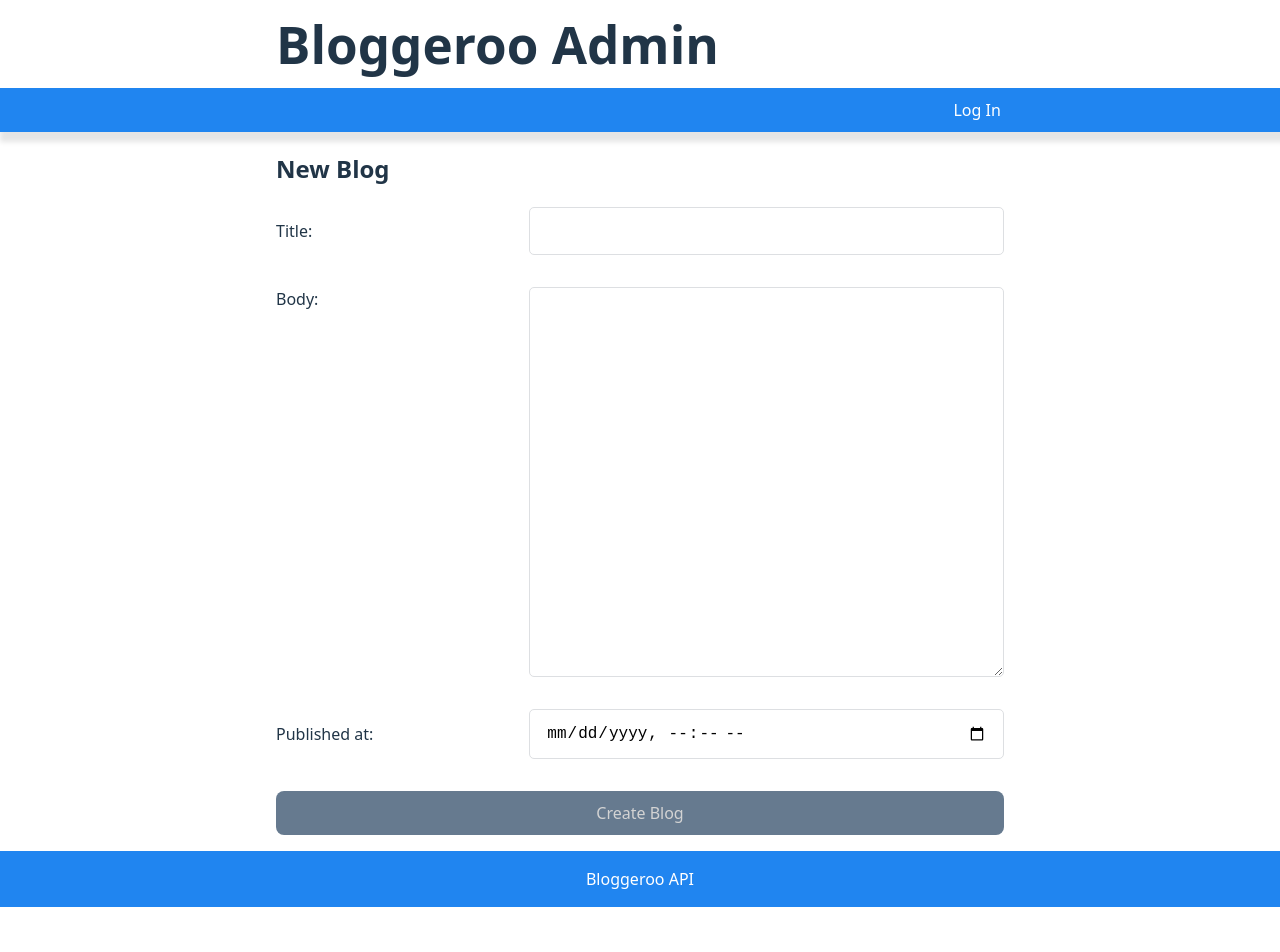
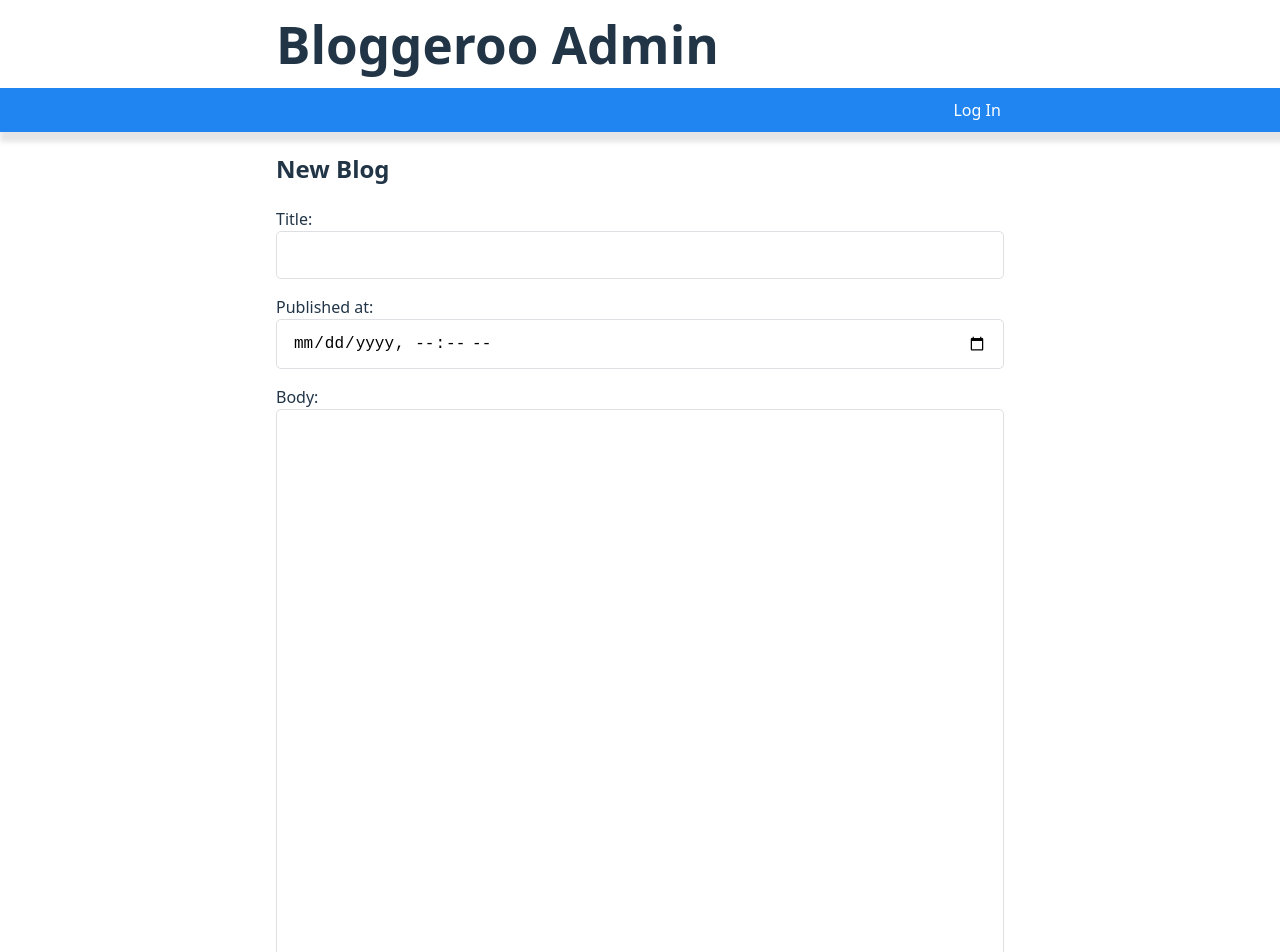
Before and after one commit to rubicon2/bloggeroo-web-client-admin, a React (Vite) app: page /blogs/new in a window 1280 px wide. Shown: the top 952 px of the page. Before the commit the page ends 907 px from the top, so only its background shows below. Built offline with nearby package versions, Linux system fonts and the light colour scheme.

Commit message:
Reformat blogForm and add onChange prop callback so a preview can be updated

```diff
--- a/src/components/blogs/blogForm.jsx
+++ b/src/components/blogs/blogForm.jsx
@@ -1,12 +1,7 @@
 import { GeneralButton } from '../styles/buttons';
-import { Form, FormRow } from '../styles/searchForm';
-import { useState } from 'react';
+import { Form, FormRow } from '../styles/blogForm';
+import { useState, useEffect } from 'react';
 import styled from 'styled-components';
-
-// Otherwise with a long blog, the label will appear comically far down.
-const BlogTextAreaLabelText = styled.div`
-  align-self: start;
-`;
 
 const BlogTextArea = styled.textarea`
   resize: vertical;
@@ -17,10 +12,14 @@ export default function BlogForm({
   initialValues,
   isFetching,
   validationErrors,
-  onSubmit,
+  // All fields are handled within this form component, but for markdown preview
+  // to get the value of body, we need to report any changes to the field values.
+  onChange = () => {},
+  onSubmit = () => {},
 }) {
   const [title, setTitle] = useState(initialValues.title);
   const [body, setBody] = useState(initialValues.body);
+
   // Cut off the .00Z at the end of a date string if it appears.
   // That stops the datetime-local from correctly displaying the existing date.
   // What an annoying quirk. Why does it not work with the .00Z, if that is part
@@ -31,6 +30,14 @@ export default function BlogForm({
     : '';
 
   const [publishedAt, setPublishedAt] = useState(publishedAtInitialValue);
+
+  useEffect(() => {
+    onChange({
+      title,
+      body,
+      publishedAt,
+    });
+  }, [onChange, title, body, publishedAt]);
 
   const haveFieldsChanged =
     initialValues.title !== title ||
@@ -50,16 +57,6 @@ export default function BlogForm({
         <small>{validationErrors?.title}</small>
       </FormRow>
       <FormRow>
-        <BlogTextAreaLabelText>Body:</BlogTextAreaLabelText>
-        <BlogTextArea
-          name="body"
-          rows="20"
-          value={body}
-          onChange={(e) => setBody(e.target.value)}
-        />
-        <small>{validationErrors?.body}</small>
-      </FormRow>
-      <FormRow>
         Published at:
         <input
           type="datetime-local"
@@ -69,6 +66,16 @@ export default function BlogForm({
         />
         <small>{validationErrors?.publishedAt}</small>
       </FormRow>
+      <FormRow>
+        Body:
+        <BlogTextArea
+          name="body"
+          rows="80"
+          value={body}
+          onChange={(e) => setBody(e.target.value)}
+        />
+        <small>{validationErrors?.body}</small>
+      </FormRow>
       <GeneralButton type="submit" disabled={isFetching || !haveFieldsChanged}>
         {buttonText}
       </GeneralButton>
```
